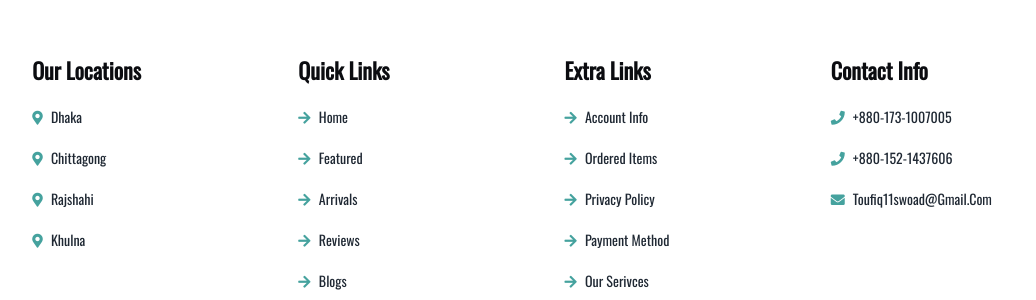
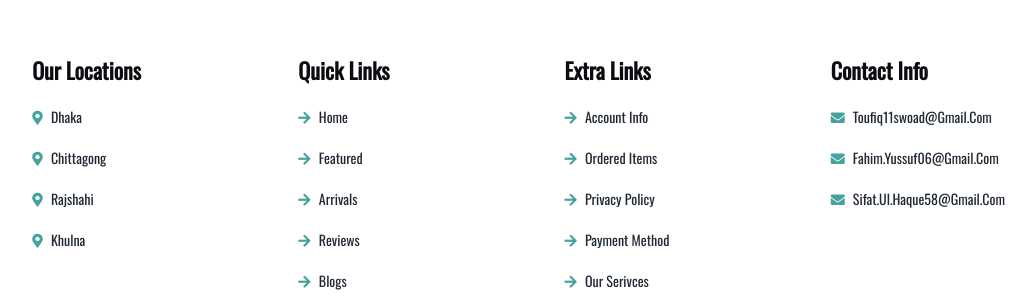
Before and after one commit to Swoad-11/The-Story-Keeper, a PHP site: page /index.php in a window 1280 px wide. Shown: the part 3948-4248 px from the top of the page, without its empty margins (83-1119 px from the left). Run offline with PHP 8.4, Linux system fonts and the light colour scheme.

Commit message:
contact update

```diff
--- a/The Story Keeper/index.php
+++ b/The Story Keeper/index.php
@@ -741,9 +741,9 @@ if (isset($_POST['email']) && isset($_POST['password'])) {
 
             <div class="box">
                 <h3>contact info</h3>
-                <a href="#"> <i class="fas fa-phone"></i> +880-173-1007005 </a>
-                <a href="#"> <i class="fas fa-phone"></i> +880-152-1437606 </a>
                 <a href="mailto:toufiq11swoad@gmail.com"> <i class="fas fa-envelope"></i> toufiq11swoad@gmail.com </a>
+                <a href="mailto:fahim.yussuf06@gmail.com"> <i class="fas fa-envelope"></i> fahim.yussuf06@gmail.com </a>
+                <a href="mailto:sifat.ul.haque58@gmail.com"> <i class="fas fa-envelope"></i> sifat.ul.haque58@gmail.com </a>
             </div>
 
         </div>
```
